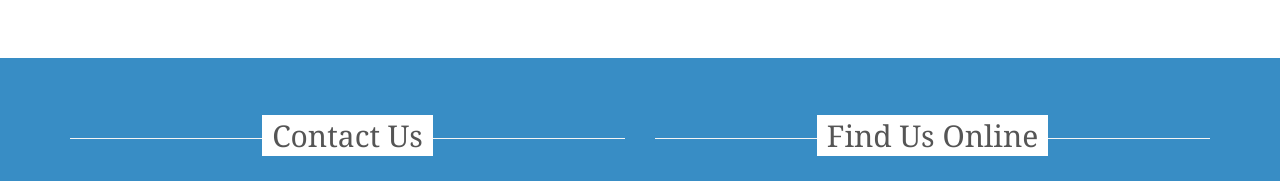
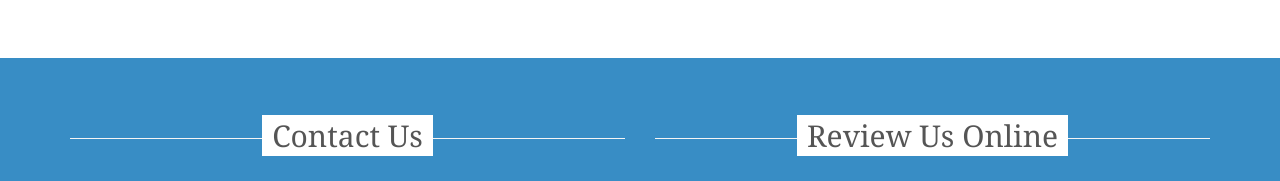
Before and after one commit to jmhenderson/needhamheatingandair, a plain HTML site: page index.html in a window 1280 px wide. Shown: the part 2425-2606 px from the top of the page. Drawn offline with nearby package versions, Linux system fonts and the light colour scheme.

Commit message:
Review-online

```diff
--- a/index.html
+++ b/index.html
@@ -489,7 +489,7 @@
 
                 <!--ONLINE LINKS-->
             <div class="col-sm-6 col-xs-12">
-                <h2 class="section-title"><span>Find Us Online</span></h2>
+                <h2 class="section-title"><span>Review Us Online</span></h2>
                 <div class="row">
                   <div class="col-md-6 col-xs-12">
                    <h3>Angie's List</h3>
```
